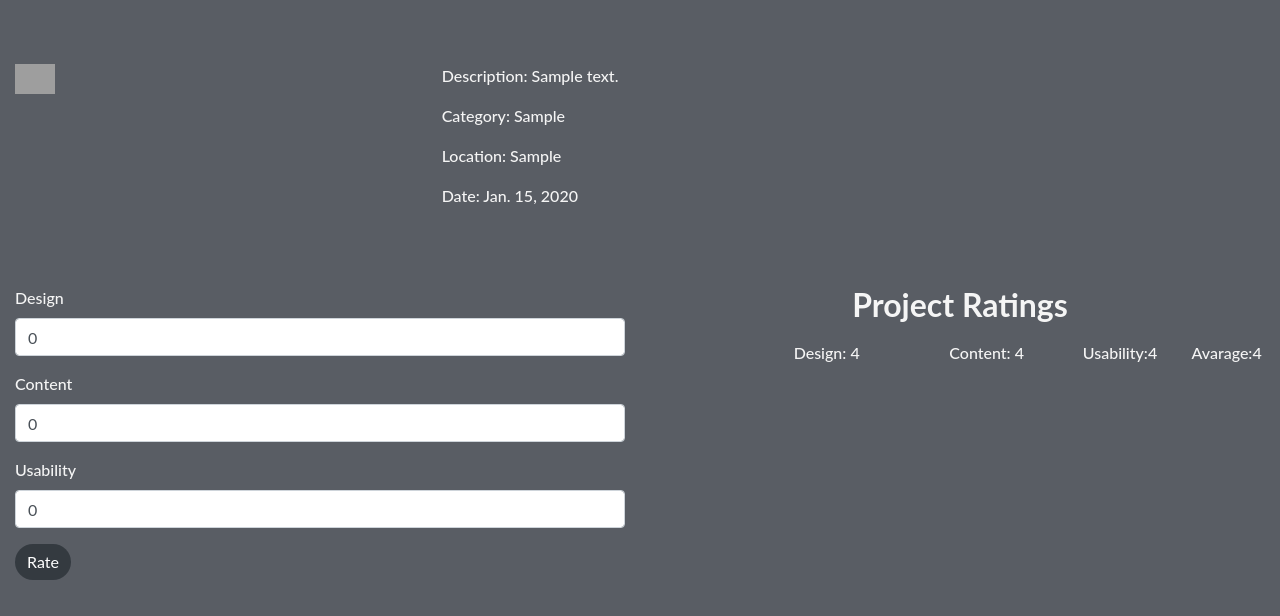
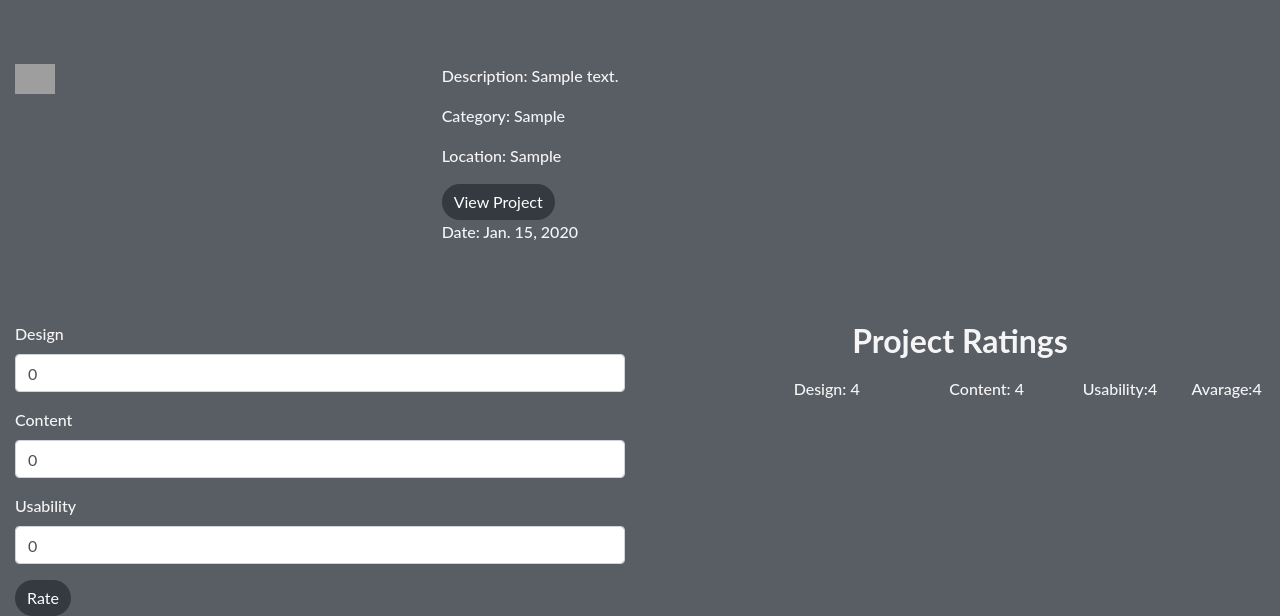
Before and after one commit to ezekielkibiego/Awwwards, a Django app: page /project/1/ in a window 1280 px wide. Shown: the part 709-1325 px from the top of the page. Before the commit the page ends 1289 px from the top, so only its background shows below. Run offline with Django 3.2, Linux system fonts and the light colour scheme; tables that the repository leaves empty hold one stand-in row (values such as "Sample post"); some libraries are stand-ins or nearby versions; some web fonts are replaced; grey boxes are pictures that could not be loaded.

Commit message:
modify project details

```diff
--- a/awwwardsapp/templates/project_details.html
+++ b/awwwardsapp/templates/project_details.html
@@ -57,6 +57,9 @@
                         <p>Description: {{ project.description|safe }}</p>
                         <p>Category: {{ project.category|safe }}</p>
                         <p>Location: {{ project.location|safe }}</p>
+                        <a href="{{project.url}}" class="btn btn-outline-dark bg-dark text-white rounded-pill">View
+                            Project</a>
+
                         <p>Date: {{ project.date|date }}</p>
             </div>
 
```
